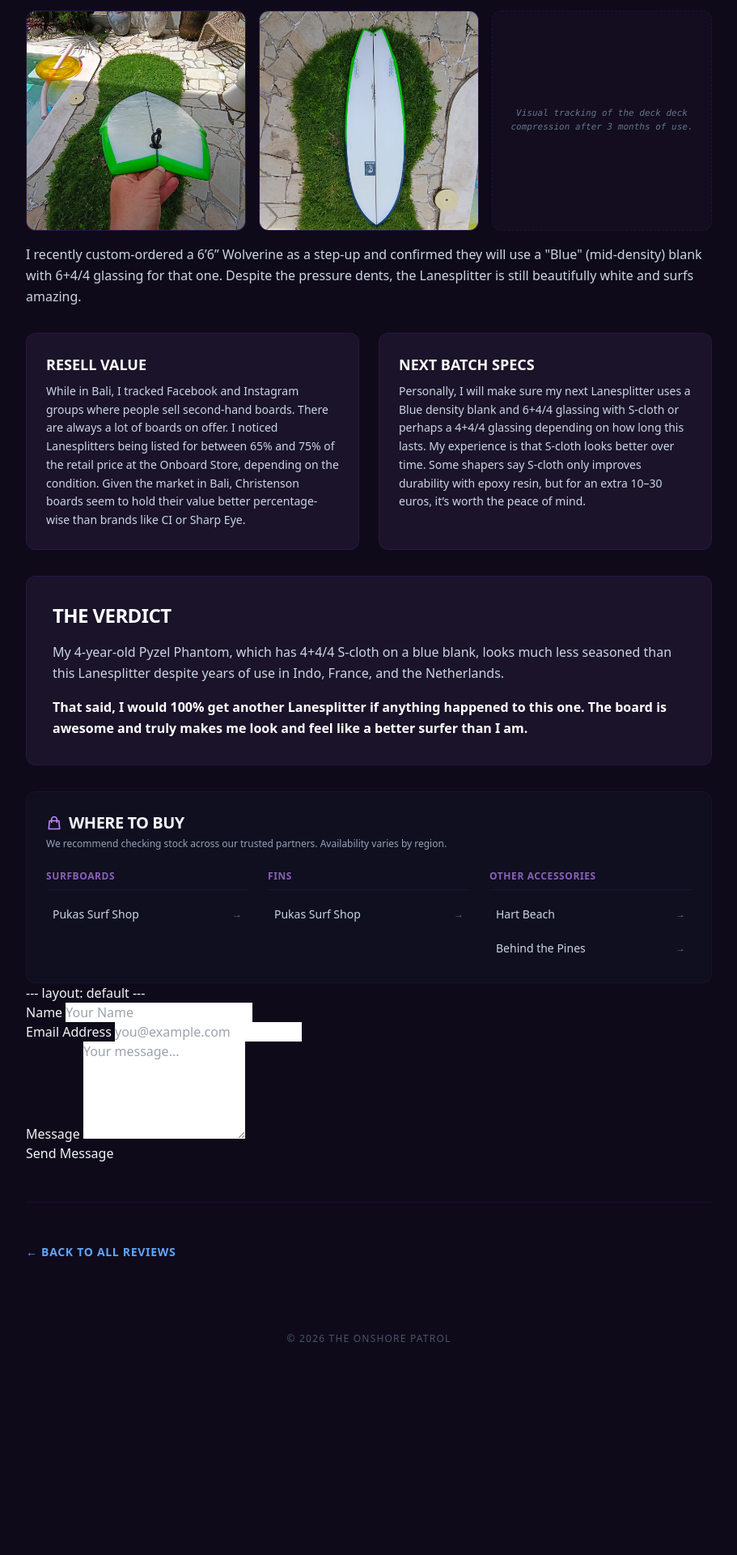
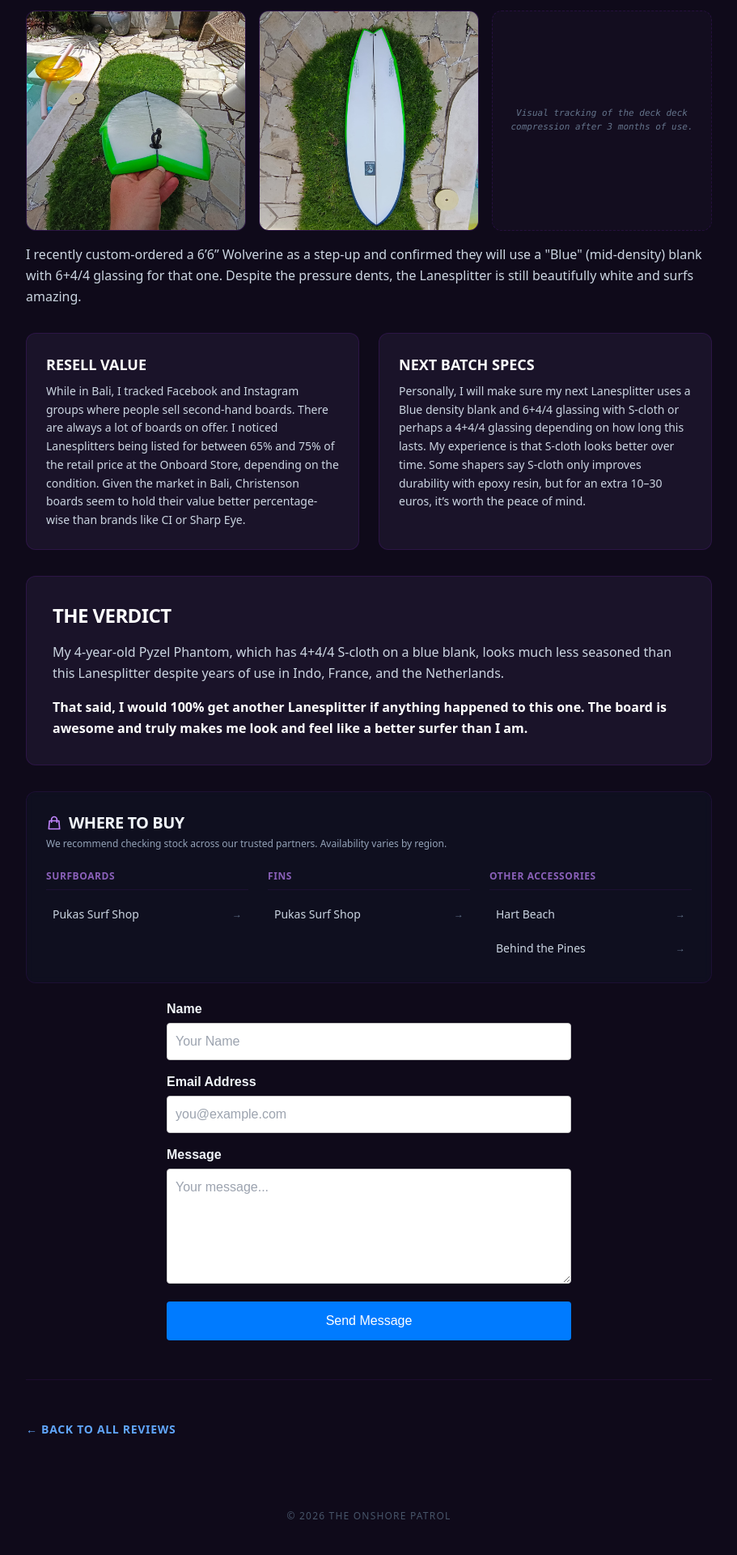
Before and after one commit to MatthijsvdWielen/the-onshore-patrol, a Jekyll site: the page built from reviews/review-lanesplitter.html, in a window 1280 px wide. Shown: the part 4163-6083 px from the top of the page at 81% size, without its empty margins (184-1095 px from the left). Built offline with Jekyll 4.4.1, drawn with Linux system fonts in a browser that asks for light colours; nearby versions of some CDN libraries; before the commit the page ends 5864 px from its top, so only the background shows below that.

Commit message:
Updated Form

```diff
--- a/_includes/contact.html
+++ b/_includes/contact.html
@@ -1,9 +1,42 @@
----
-layout: default
----
+<style>
+    .custom-form-container {
+        max-width: 500px;
+        margin: 20px auto;
+        font-family: sans-serif;
+    }
+    .form-group {
+        margin-bottom: 15px;
+    }
+    .form-group label {
+        display: block;
+        margin-bottom: 5px;
+        font-weight: bold;
+    }
+    .form-group input,
+    .form-group textarea {
+        width: 100%;
+        padding: 10px;
+        border: 1px solid #ccc;
+        border-radius: 4px;
+        box-sizing: border-box;
+    }
+    .submit-btn {
+        background-color: #007bff;
+        color: white;
+        padding: 12px 20px;
+        border: none;
+        border-radius: 4px;
+        cursor: pointer;
+        font-size: 16px;
+        width: 100%; /* Makes button full width */
+    }
+    .submit-btn:hover {
+        background-color: #0056b3;
+    }
+</style>
 
-<form action="https://api.web3forms.com/submit" method="POST" id="contact-form">
-
+<div class="custom-form-container">
+    <form action="https://api.web3forms.com/submit" method="POST">
         <input type="hidden" name="access_key" value="58dcaeef-a959-410c-9896-1fc418aa1980">
 
         <div class="form-group">
@@ -21,5 +54,8 @@ layout: default
             <textarea name="message" id="message" rows="5" required placeholder="Your message..."></textarea>
         </div>
 
-    <button type="submit">Send Message</button>
+        <div class="cf-turnstile" data-sitekey="0x4AAAAAADvv6XQYXY40CBYQ"></div>
+
+        <button type="submit" class="submit-btn">Send Message</button>
     </form>
+</div>
```
Lines whose indentation alone changed are shown as unchanged.
